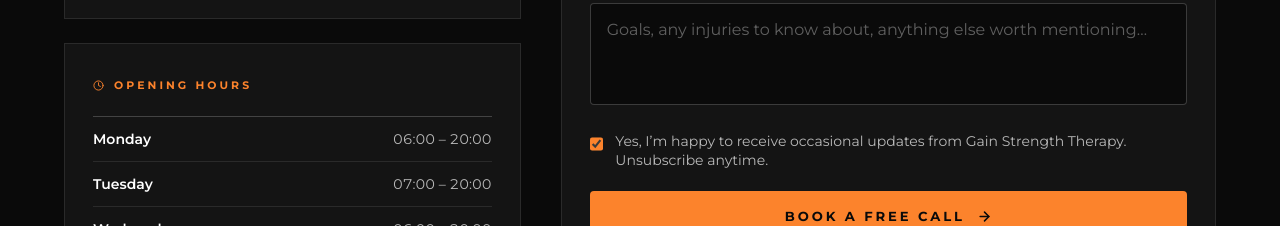
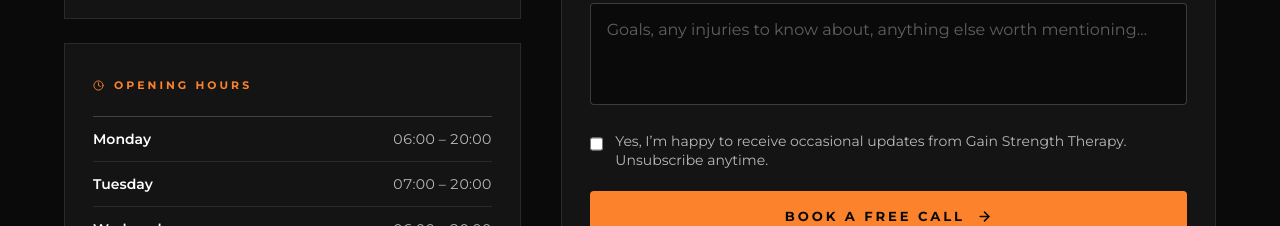
Before and after one commit to jevancousins/gain-website, a Next.js app: page /contact in a window 1280 px wide. Shown: the part 1420-1646 px from the top of the page. Built offline with nearby package versions, Linux system fonts and the light colour scheme.

Commit message:
LeadForm: unchecked marketing opt-in by default (UK GDPR / PECR)
Pre-ticked consent boxes are illegal for marketing opt-ins under UK
GDPR and PECR — consent must be freely given via a positive opt-in
action. Remove the defaultChecked attribute on the newsletter
checkbox.

```diff
--- a/src/components/lead-form.tsx
+++ b/src/components/lead-form.tsx
@@ -111,7 +111,7 @@ export function LeadForm({
       </div>
 
       <label className="flex gap-3 items-start text-sm cursor-pointer text-paper/70">
-        <input type="checkbox" name="newsletter" defaultChecked className="mt-1 h-4 w-4 accent-flame" />
+        <input type="checkbox" name="newsletter" className="mt-1 h-4 w-4 accent-flame" />
         <span className="leading-snug">
           Yes, I&rsquo;m happy to receive occasional updates from Gain Strength Therapy. Unsubscribe anytime.
         </span>
```
